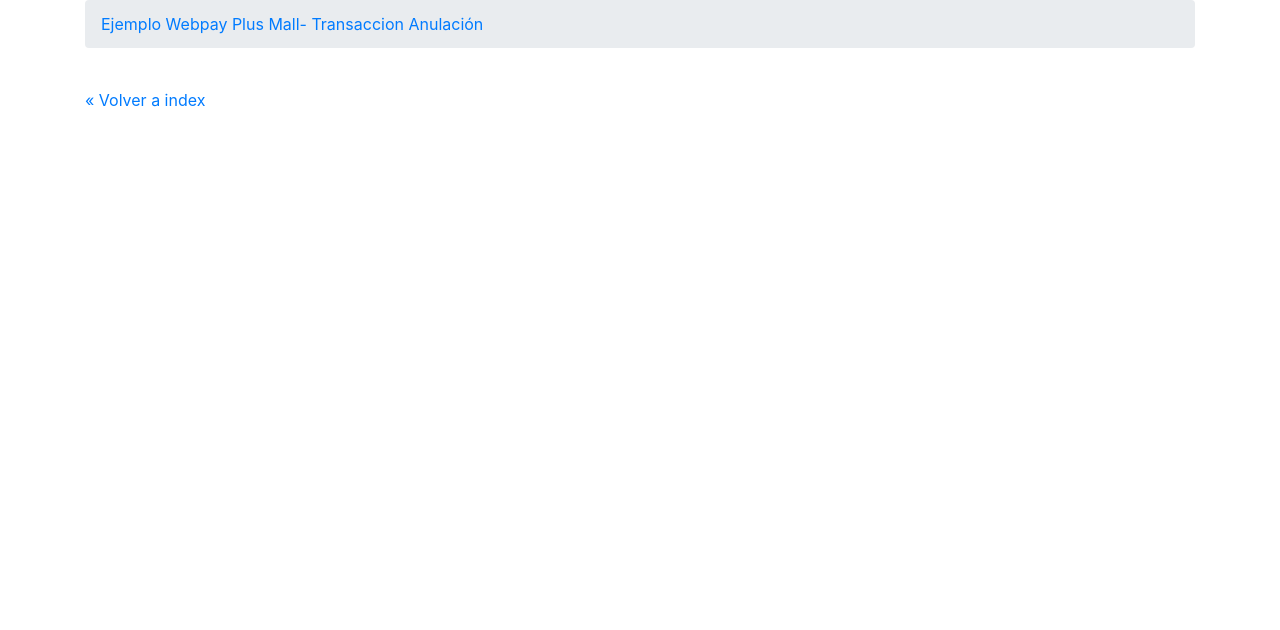
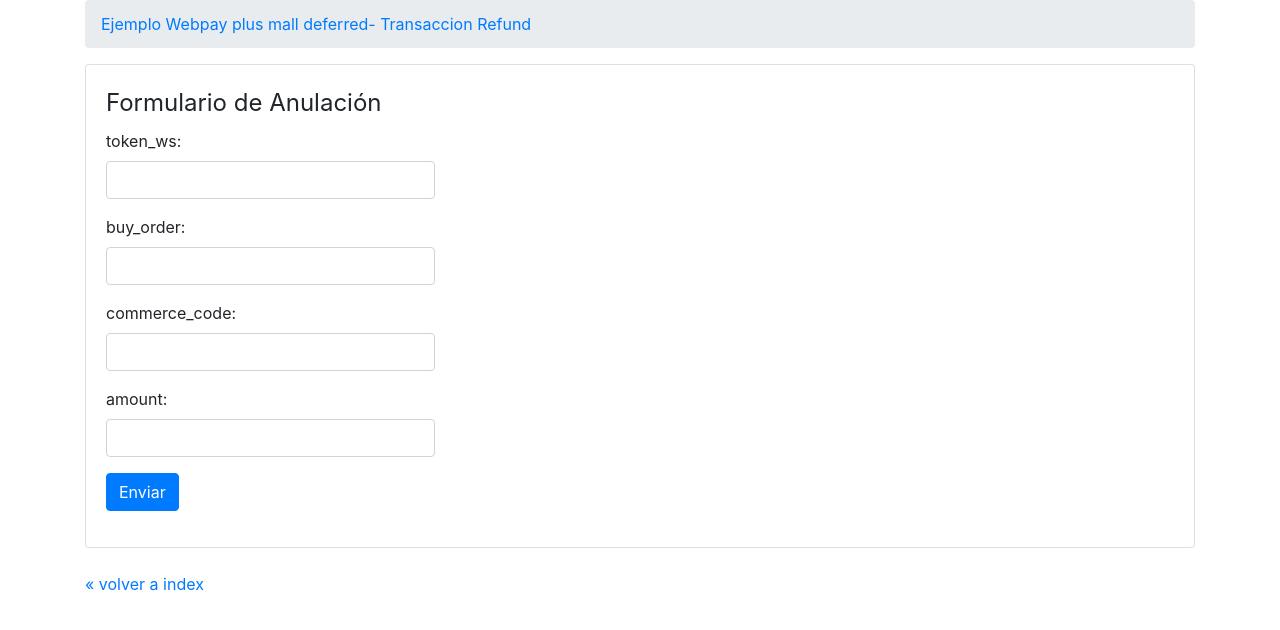
Before and after one commit to TransbankDevelopers/transbank-sdk-python-webpay-rest-example, a Flask app: page /webpay-plus-mall-deferred/refund-form in a window 1280 px wide. Shown: the top 630 px of the page. Run offline with Flask 2, Linux system fonts and the light colour scheme; some libraries are stand-ins or nearby versions.

Commit message:
Add cRefund from webpay plus mall deferred

```diff
--- a/templates/webpay/plus_mall_deferred/capture.html
+++ b/templates/webpay/plus_mall_deferred/capture.html
@@ -11,7 +11,7 @@
         <ol class="breadcrumb">
             <li class="breadcrumb-item"><a href="#">Ejemplos Webpay Plus Mall Deferred - Capturar
                     Transacci&oacute;nn</a></li>
-            <li class="breadcrumb-item active" aria-current="page">Step: Refund</li>
+            <li class="breadcrumb-item active" aria-current="page">Step: Capturar</li>
         </ol>
     </nav>
 
--- a/templates/webpay/plus_mall_deferred/commit.html
+++ b/templates/webpay/plus_mall_deferred/commit.html
@@ -2,15 +2,15 @@
 
 <head>
     <meta http-equiv="Content-Type" content="text/html; charset=UTF-8">
-    <title>Ejemplo Webpay Plus Mall - Confirmar Transacci&oacute;n</title>
+    <title>Ejemplo Webpay Plus Mall Deferred - Confirmar Transacci&oacute;n</title>
     {% include 'include/header.html' %}
 </head>
 
 <body class="container">
     <nav aria-label="breadcrumb">
         <ol class="breadcrumb">
-            <li class="breadcrumb-item"><a href="#">Ejemplo Webpay Plus Mall - Confirmar Transacci&oacute;n</a></li>
-            <li class="breadcrumb-item active" aria-current="page">Step: Commit Transaction</li>
+            <li class="breadcrumb-item"><a href="#">Ejemplo Webpay Plus Mall Deferred - Confirmar Transacci&oacute;n</a></li>
+            <li class="breadcrumb-item active" aria-current="page">Step: Commit Transacti&oacute;n</li>
         </ol>
     </nav>
 
--- a/templates/webpay/plus_mall_deferred/create.html
+++ b/templates/webpay/plus_mall_deferred/create.html
@@ -1,17 +1,17 @@
 <html>
 <head>
     <meta http-equiv="Content-Type" content="text/html; charset=UTF-8">
-    <title>Ejemplo Webpay Plus Mall- Transacci&oacute;n Anulaci&oacute;n</title>
+    <title>Ejemplo Webpay Plus Mall Deferred- Transacci&oacute;n Crear</title>
     {% include 'include/header.html' %}
 </head>
 
 <body class="container">
     <nav aria-label="breadcrumb">
     <ol class="breadcrumb">
-    <li class="breadcrumb-item"><a href="#">Ejemplo Webpay Plus Mall- Transaccion Anulaci&oacute;n</a></li>
+    <li class="breadcrumb-item"><a href="#">Ejemplo Webpay Plus Mall Deferred- Transaccion Crear</a></li>
     </ol>
     </nav>
-  <h1>Ejemplo Transacci&oacute;n completa mall</h1>
+  <h1>Ejemplo Transacci&oacute;n completa mall diferida</h1>
 
   <form class="transaccion_completa_form" action="/webpay-plus-mall-deferred/create" method="post"
     style="display: flex; flex-direction:column; width:50%;font-size: 20px;">
--- a/templates/webpay/plus_mall_deferred/created.html
+++ b/templates/webpay/plus_mall_deferred/created.html
@@ -9,8 +9,8 @@
 <body>
   <nav aria-label="breadcrumb">
     <ol class="breadcrumb">
-      <li class="breadcrumb-item"><a href="#">Ejemplo Webpay Plus - Confirmar Transacci&oacute;n</a></li>
-      <li class="breadcrumb-item active" aria-current="page">Step: Commit Transaction</li>
+      <li class="breadcrumb-item"><a href="#">Ejemplo Webpay Plus Deferred - Transacci&oacute;n</a></li>
+      <li class="breadcrumb-item active" aria-current="page">Step: Transaction creada</li>
     </ol>
   </nav>
   <div class="alert alert-warning" role="alert">
--- a/templates/webpay/plus_mall_deferred/refund-form.html
+++ b/templates/webpay/plus_mall_deferred/refund-form.html
@@ -1,38 +1,40 @@
 <html>
+
 <head>
     <meta http-equiv="Content-Type" content="text/html; charset=UTF-8">
-    <title>Ejemplo Webpay Plus Mall- Transacci&oacute;n Anulaci&oacute;n</title>
+    <title>Ejemplo Webpay - Transaccion Refund</title>
     {% include 'include/header.html' %}
 </head>
 
 <body class="container">
     <nav aria-label="breadcrumb">
-    <ol class="breadcrumb">
-    <li class="breadcrumb-item"><a href="#">Ejemplo Webpay Plus Mall- Transaccion Anulaci&oacute;n</a></li>
-    </ol>
+        <ol class="breadcrumb">
+            <li class="breadcrumb-item"><a href="#">Ejemplo Webpay plus mall deferred- Transaccion Refund</a></li>
+        </ol>
     </nav>
 
-    <!-- <div class="card">
-    <div class="card-body col-sm-4">
-        <form id="formulario" action="/webpay-plus-mall/refund" method="POST">
+    <div class="card">
+        <div class="card-body col-sm-4">
+            <form id="formulario" action="/webpay-plus-mall-deferred/refund" method="POST">
                 <legend>Formulario de Anulaci&oacute;n</legend>
                 <div class="form-group">
-                    <label>Token:</label><input name="token_ws" class="form-control"/>
+                    <label>token_ws:</label><input name="token_ws" type="text" class="form-control" />
                 </div>
                 <div class="form-group">
-                    <label>Commerce Code:</label><input name="commerce_code" class="form-control"/>
+                    <label>buy_order:</label><input name="buy_order" type="text" class="form-control" />
                 </div>
                 <div class="form-group">
-                    <label>Buy Order:</label><input name="buy_order" class="form-control"/>
+                    <label>commerce_code:</label><input name="commerce_code" type="text" class="form-control" />
                 </div>
                 <div class="form-group">
-                    <label>Amount:</label><input name="amount" class="form-control"/>
+                    <label>amount:</label><input name="amount" type="text" class="form-control" />
                 </div>
-                <input name="enviar" type="submit" value="Enviar" class="btn btn-primary"/>
-        </form>
+                <input name="enviar" type="submit" value="Enviar" class="btn btn-primary" />
+            </form>
+        </div>
     </div>
-    </div> -->
-<br>
-<a href="/">&laquo; Volver a index</a>
+    <br>
+    <a href="/">&laquo; volver a index</a>
 </body>
+
 </html>
--- a/templates/webpay/plus_mall_deferred/status-form.html
+++ b/templates/webpay/plus_mall_deferred/status-form.html
@@ -9,7 +9,7 @@
 <body class="container">
     <nav aria-label="breadcrumb">
         <ol class="breadcrumb">
-            <li class="breadcrumb-item"><a href="#">Ejemplos Patpass Webpay - Solicitar Estado</a></li>
+            <li class="breadcrumb-item"><a href="#">Ejemplos Webpay Plus Mall Deferred - Solicitar Estado</a></li>
         </ol>
     </nav>
     <div class="card">
--- a/templates/webpay/plus_mall_deferred/status.html
+++ b/templates/webpay/plus_mall_deferred/status.html
@@ -8,12 +8,11 @@
 <body class="container">
 <nav aria-label="breadcrumb">
     <ol class="breadcrumb">
-        <li class="breadcrumb-item"><a href="#">Ejemplos Patpass Webpay - Estado de Estado</a></li>
+        <li class="breadcrumb-item"><a href="#">Ejemplos Webpay Pluss Mall Deferred- Estado de Estado</a></li>
     </ol>
 </nav>
 <div class="alert alert-warning" role="alert">
     <h3>Request:</h3>
-    <h3>request</h3>
     token_ws: {{ token }}
 </div>
 <div class="alert alert-primary" role="alert">
```
Also changed, not shown: templates/webpay/plus_mall_deferred/refund.html (+6 -5 lines).
